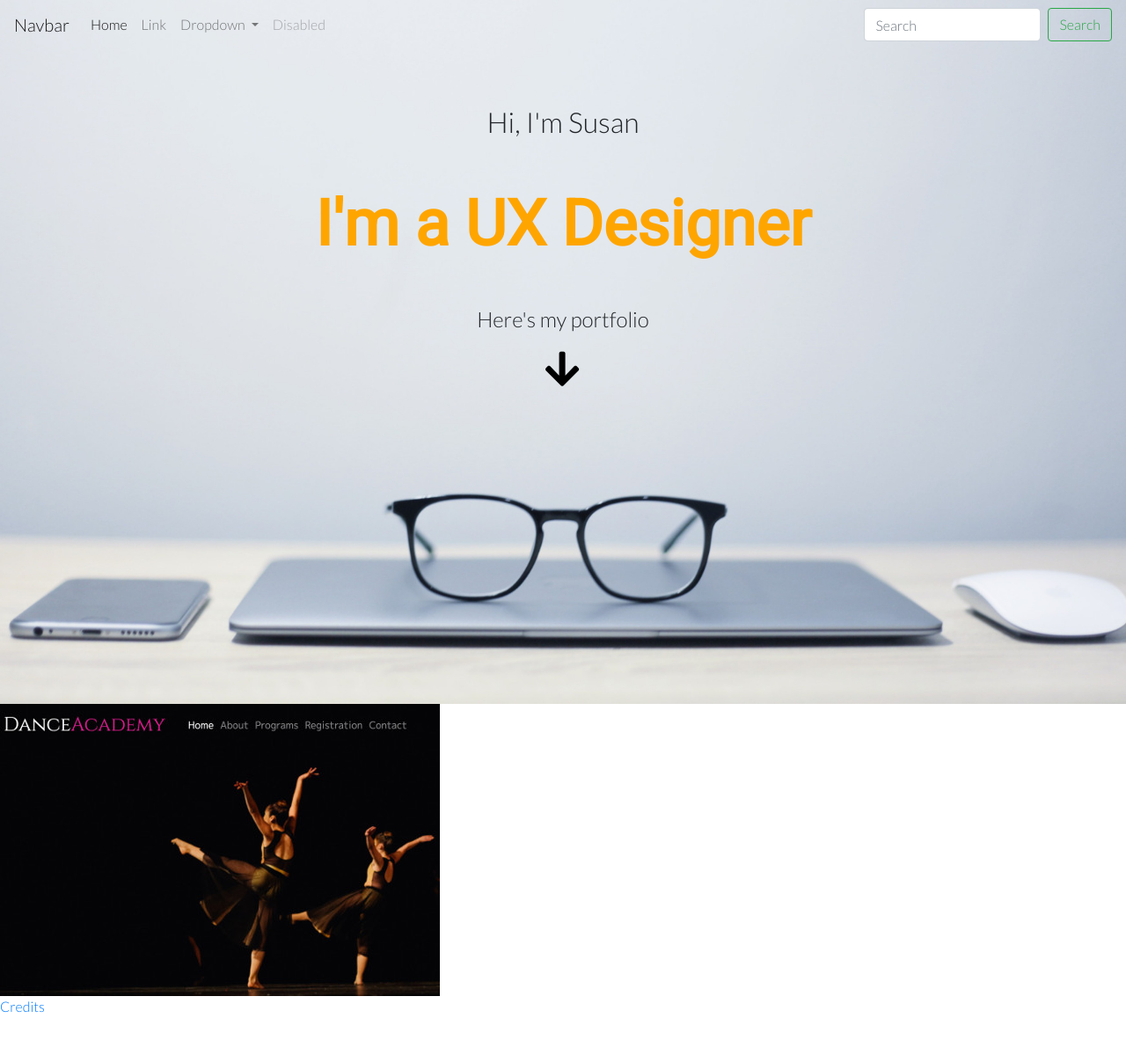
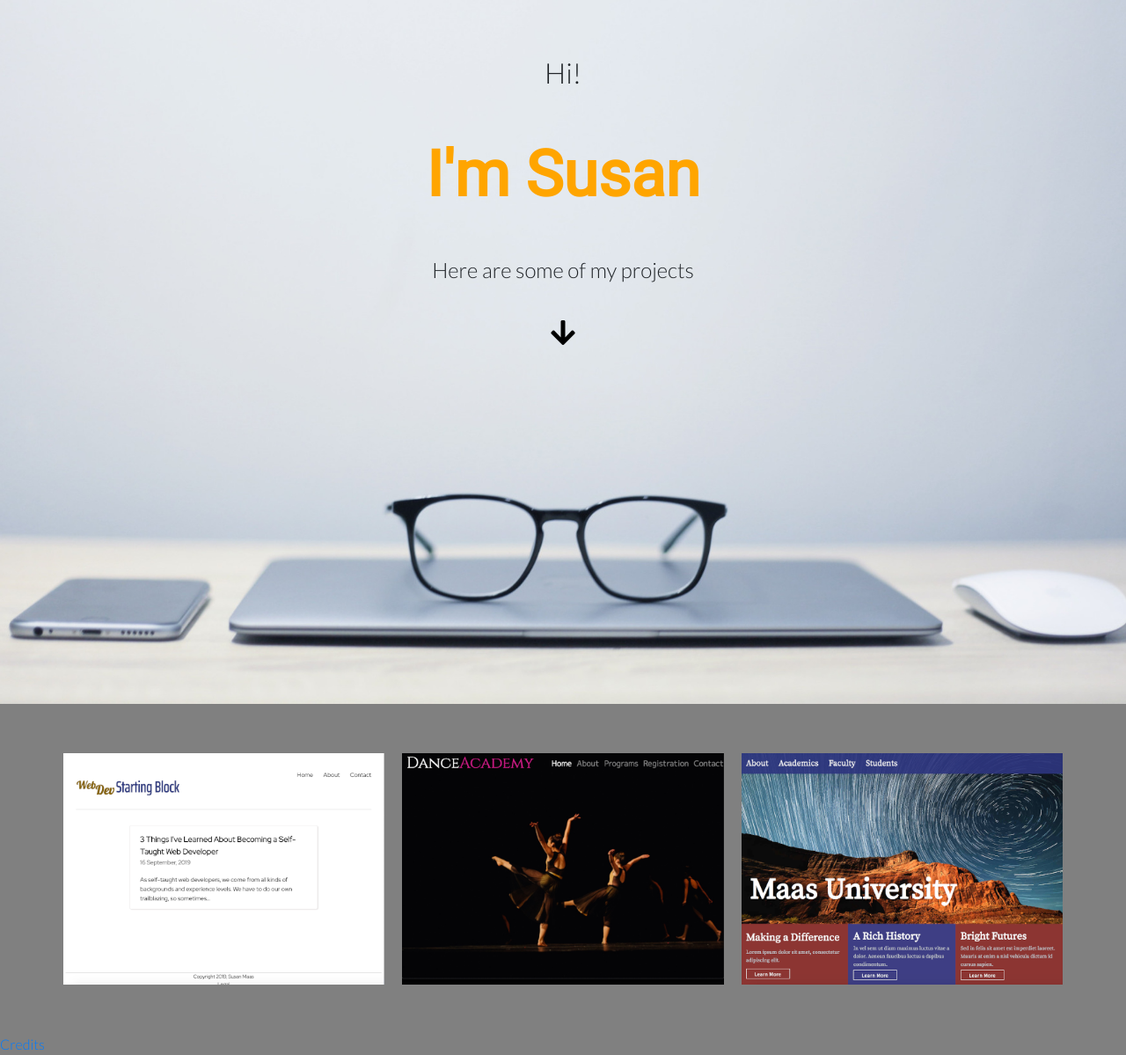
Before and after one commit to susanmaas/susanmaasportfolio, a plain HTML site: page index.html in a window 1280 px wide. Shown: the whole page at 88% size. Before the commit the page ends 1156 px from the top, so only its background shows below. Drawn offline with nearby package versions, Linux system fonts and the light colour scheme.

Commit message:
Modify text, images, and layout

```diff
--- a/index.html
+++ b/index.html
@@ -10,67 +10,25 @@
     <link href="https://fonts.googleapis.com/css?family=Lato:300&display=swap" rel="stylesheet">
     <link rel="stylesheet" href="https://use.fontawesome.com/releases/v5.8.2/css/all.css" integrity="sha384-oS3vJWv+0UjzBfQzYUhtDYW+Pj2yciDJxpsK1OYPAYjqT085Qq/1cq5FLXAZQ7Ay" crossorigin="anonymous">
     <link rel="stylesheet" href="styles.css">
-    <title>Susan Maas Web Designer and Developer Portfolio</title>
+    <title>Susan Maas Portfolio</title>
 </head>
 <body>
     <header>
         <div class="hero">
-                <!-- removed bg-light from the end of the line below to make the navbar background transparent -->
-                <!-- Navbar standard, cookie-cutter Bootstrap navbar for now. To adapt when navbar contents decided -->
-                <nav class="navbar navbar-expand-lg navbar-light">
-                        <a class="navbar-brand" href="#">Navbar</a>
-                        <button class="navbar-toggler" type="button" data-toggle="collapse" data-target="#navbarSupportedContent" aria-controls="navbarSupportedContent" aria-expanded="false" aria-label="Toggle navigation">
-                          <span class="navbar-toggler-icon"></span>
-                        </button>
+            <h2 class="landingPageTopHeading">Hi!</h2>
 
-                        <div class="collapse navbar-collapse" id="navbarSupportedContent">
-                          <ul class="navbar-nav mr-auto">
-                            <li class="nav-item active">
-                              <a class="nav-link" href="#">Home <span class="sr-only">(current)</span></a>
-                            </li>
-                            <li class="nav-item">
-                              <a class="nav-link" href="#">Link</a>
-                            </li>
-                            <li class="nav-item dropdown">
-                              <a class="nav-link dropdown-toggle" href="#" id="navbarDropdown" role="button" data-toggle="dropdown" aria-haspopup="true" aria-expanded="false">
-                                Dropdown
-                              </a>
-                              <div class="dropdown-menu" aria-labelledby="navbarDropdown">
-                                <a class="dropdown-item" href="#">Action</a>
-                                <a class="dropdown-item" href="#">Another action</a>
-                                <div class="dropdown-divider"></div>
-                                <a class="dropdown-item" href="#">Something else here</a>
-                              </div>
-                            </li>
-                            <li class="nav-item">
-                              <a class="nav-link disabled" href="#" tabindex="-1" aria-disabled="true">Disabled</a>
-                            </li>
-                          </ul>
-                          <form class="form-inline my-2 my-lg-0">
-                            <input class="form-control mr-sm-2" type="search" placeholder="Search" aria-label="Search">
-                            <button class="btn btn-outline-success my-2 my-sm-0" type="submit">Search</button>
-                          </form>
-                        </div>
-                      </nav>
-            <h2 class="landingPageTopHeading">Hi, I'm Susan</h2>
+            <h1 class="landingPageMainHeading">I'm Susan</h1>
 
-            <h1 class="landingPageMainHeading">I'm a UX Designer</h1>
-
-            <h3 class="landingPageLowerHeading">Here's my portfolio</h3>
-            <!-- Add transition to make arrow icon fade in on page load -->
+            <h3 class="landingPageLowerHeading">Here are some of my projects</h3>
             <a class="linkToPortfolioItems" href="#"><i class="fas fa-arrow-down"></i></a>
         </div>
     </header>
     <main>
-
-      <!-- The below div "gallery" is just practicing the use of a screen shot to be later used as a link. This section needs significant work. -->
-        <div class="gallery">
-            <div class="portfolioItem"><img src="Screenshot 2019-06-03 12.26.48.jpg"></div>
-            <div class="portfolioItem"></div>
-            <div class="portfolioItem"></div>
-          </div>
-
-
+        <div class="wrapper">
+           <img src="images/WebDevStartingBlockscreenshot.png">
+           <img src="images/DanceSchoolscreenshot.png">
+           <img src="images/MaasUniversityscreenshot.png">
+        </div>
     </main>
     <footer>
         <a href="credits.html">Credits</a>
--- a/styles.css
+++ b/styles.css
@@ -1,6 +1,7 @@
 body {
     font-family: 'Lato', sans-serif;
     margin: 0;
+    background: grey;
 }
 
 .hero {
@@ -12,7 +13,7 @@ body {
 }
 
 .landingPageTopHeading {
-    margin-top: 4rem;
+    padding-top: 4rem;
     font-size: 2rem;
     font-weight:100;
 }
@@ -26,20 +27,27 @@ body {
     margin-bottom: 3rem;
 }
 
+i, .fas fa-arrow-down {
+    margin-top: 2rem;
+    color: black;
+    font-size: 2rem;
+}
+
 .landingPageLowerHeading {
     font-size: 1.5rem;
 }
 
-.linkToPortfolioItems {
-    text-decoration: none;
-    border: none;
-    color: black;
-    letter-spacing: 0.1rem;
-    font-size: 2.8rem;
-    padding: 0.5rem 1rem;
+img {
+    width: 100%;
+    height: auto;
 }
 
-/* Below "gallery is part of screen shot practice (see index.html) */
-.gallery {
-    display: flex;
+.wrapper {
+    padding: 0.5rem;
+    margin: 3rem auto;
+    max-width: 90%;
+    background-color: grey;
+    display: grid;
+    grid-template-columns: repeat(3, 1fr);
+    grid-gap: 20px;
 }
```
Also changed, not shown: Screenshot 2019-06-03 12.26.48.jpg (deleted), images/DanceSchoolscreenshot.png (added), images/MaasUniversityscreenshot.png (added), images/WebDevStartingBlockscreenshot.png (added).
